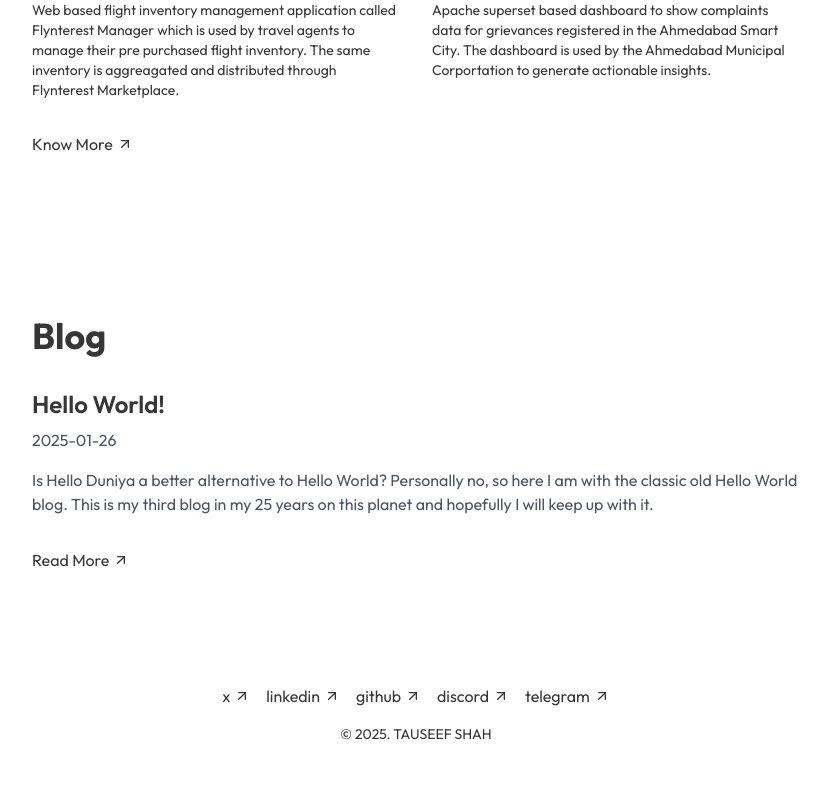
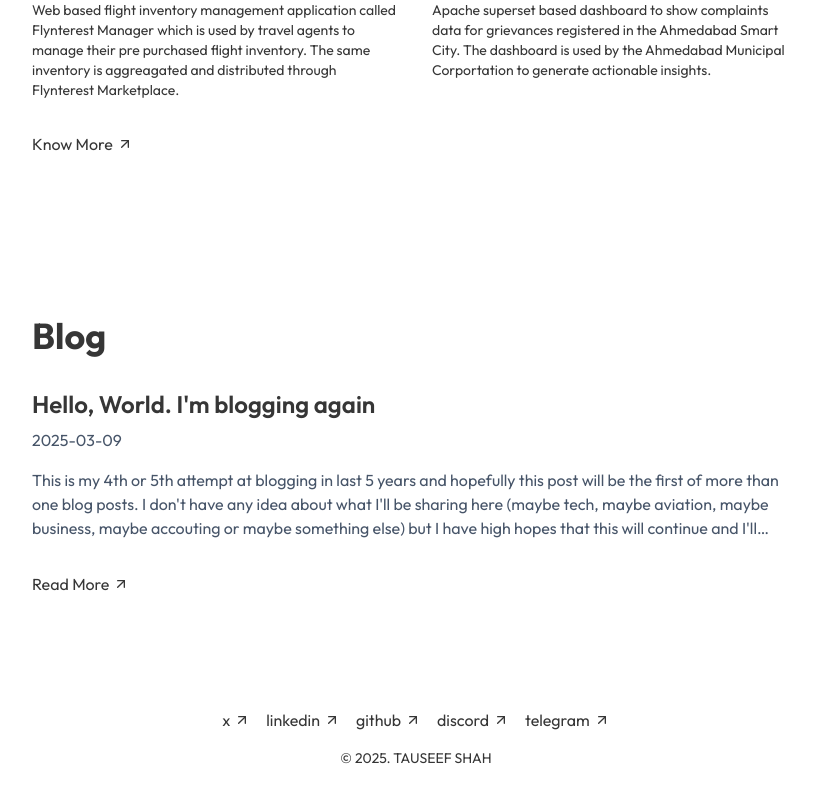
Before and after one commit to tauseefsshah/tauseefsshah.com, a Next.js app: page / in a window 1280 px wide. Shown: the part 1117-1917 px from the top of the page, without its empty margins (224-1052 px from the left). Before the commit the page ends 1893 px from the top, so only its background shows below. Built offline with nearby package versions, Linux system fonts and the light colour scheme.

Commit message:
Chore: blog (#20)
* chore: update hello world blog

* refactor: file extensions

* chore: excerpt to have 3 lines and blog read more correct redirect

```diff
--- a/app/page.js
+++ b/app/page.jsx
@@ -72,7 +72,7 @@ export default function Page() {
           <Blog limit={3} />
 
           <div>
-            <Link className="flex gap-1 items-center" href="/about">
+            <Link className="flex gap-1 items-center" href="/blog">
               Read More <ArrowUpRight className="size-4" />
             </Link>
           </div>
--- a/components/blog.jsx
+++ b/components/blog.jsx
@@ -30,7 +30,7 @@ export default function Blog({ limit = undefined }) {
             </Link>
             <p className="font-semiold text-slate-600">{blog.meta.date}</p>
           </div>
-          <p className="text-slate-600 line-clamp-2">{blog.meta.excerpt}</p>
+          <p className="text-slate-600 line-clamp-3">{blog.meta.excerpt}</p>
         </div>
       ))}
     </div>
--- a/data/blogs/1-hello-world.md
+++ b/data/blogs/1-hello-world.md
@@ -1,11 +1,17 @@
 ---
-date: "2025-01-26"
-title: Hello World!
-excerpt: Is Hello Duniya a better alternative to Hello World? Personally no, so here I am with the classic old Hello World blog. This is my third blog in my 25 years on this planet and hopefully I will keep up with it.
+date: "2025-03-09"
+title: Hello, World. I'm blogging again
+excerpt: This is my 4th or 5th attempt at blogging in last 5 years and hopefully this post will be the first of more than one blog posts. I don't have any idea about what I'll be sharing here (maybe tech, maybe aviation, maybe business, maybe accouting or maybe something else) but I have high hopes that this will continue and I'll figure it out.
 ---
 
-Is "Hello Duniya" a better alternative to "Hello World"? Personally no, so here I am with the classic old "Hello World" blog. This is my third blog in my 25 years on this planet and hopefully I will keep up with it.
+This is my 4th or 5th attempt at blogging in last 5 years and hopefully this post will be the first of more than one blog posts. I don't have any idea about what I'll be sharing here _(maybe tech, maybe aviation, maybe business, maybe accouting or maybe something else)_ but I have high hopes that this will continue and I'll figure it out.
 
-I am Tauseef 👋, a full stack engineer who loves to build and ship software. I have been tinkering with technology since 2012 and have been professionally building cool and not-cool software since 2018.
+## About Me
 
-What should I write in this blog? Ughhh I will publish this for now and get back to complete this hahaha
+I am Tauseef, a full stack engineer who loves to build and ship software. I have been tinkering with technology since 2012 and have been professionally _(when I started making money)_ building cool and not-cool software since 2018. Since 2020 I have been learning about business, finance, accounting, aviation and travel. I find all of this intriguing and fascinating.
+
+## Tech behind my portfolio website
+
+The geek in me wants to share the tech behind my portfolio website of which the blog is part of. I originally built this website using [NextJS](https://nextjs.org/) + [TailwindCSS](https://tailwindcss.com/) and was hosting this on [Cloudflare](https://cloudflare.com/). Two months in and I decided to add the blog section but I wasn't sure if I wanted to have a separate backend for blog so I refactored to the OG stack - [Laravel](https://laravel.com/) + [React](https://react.dev/) + [InertiaJS](https://inertiajs.com/) + [TailwindCSS](https://tailwindcss.com/) + [SQLite](https://www.sqlite.org/) and was hosting on [Hetzner](https://www.hetzner.com/) using [Ploi](https://ploi.io/). Keeping up with traditions, after the refactor was complete I didn't work on the blog for another four months and by the time I got back at it _(Early January)_, I had learnt about the `generateStaticParams` feature of NextJS which basically would allow me write blogs in markdown files without having to maintain a database. Anddddd I refactored it back to NextJS and that's what it's using now. The code is open-source _[tauseefsshah/tauseefsshah.com](https://github.com/tauseefsshah/tauseefsshah.com/)_.
+
+That's it for this blog, I have written more than I expected and will keep up with it :)
```
Also changed, not shown: app/about/page.jsx (renamed from app/about/page.js), app/blog/page.jsx (renamed from app/blog/page.js), app/layout.jsx (renamed from app/layout.js), app/projects/page.jsx (renamed from app/projects/page.js).
